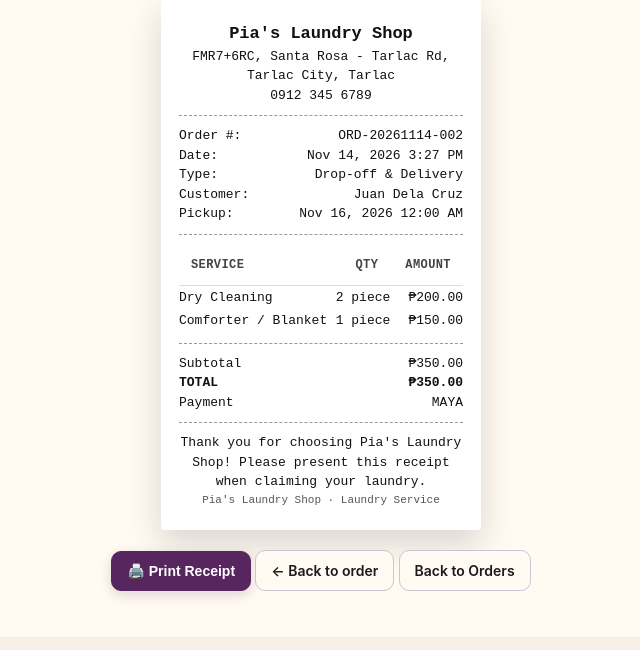
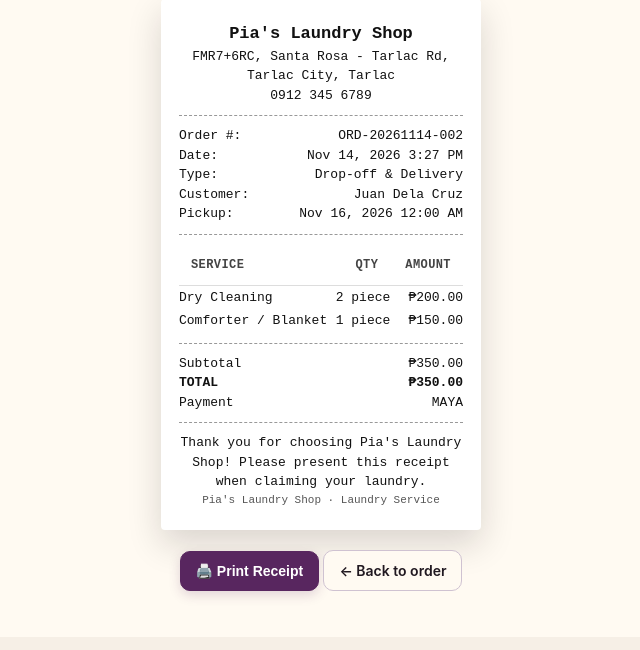
Before and after one commit to genanncarpio-source/pias-laundry-shop, a PHP site: page /receipt.php?id=4 in a window 1280 px wide. Shown: the part 51-701 px from the top of the page, without its empty margins (319-959 px from the left). Run offline with PHP 8.4, Linux system fonts and the light colour scheme; a user stored in the database is signed in; data comes from the database, SQL or seed files in the repository; data that the repository does not hold is empty; some libraries are stand-ins or nearby versions.

Commit message:
Remove unnecessary order summary and receipt actions

```diff
--- a/order_view.php
+++ b/order_view.php
@@ -388,7 +388,6 @@ include __DIR__ . '/includes/header.php';
         <?php if ($order['actual_weight'] !== null): ?><tr><td class="muted">Actual Weight</td><td><?= e($order['actual_weight']) ?> kg</td></tr><?php endif; ?>
         <?php if ($order['assigned_staff_name']): ?><tr><td class="muted">Assigned Staff</td><td><?= e($order['assigned_staff_name']) ?></td></tr><?php endif; ?>
         <?php if ($order['assigned_driver_name']): ?><tr><td class="muted">Delivery Driver</td><td><?= e($order['assigned_driver_name']) ?></td></tr><?php endif; ?>
-        <tr><td class="muted">Created by</td><td><?= e($order['created_by_name'] ?: '—') ?></td></tr>
         <?php if ($order['notes']): ?>
           <tr><td class="muted">Notes</td><td><?= e($order['notes']) ?></td></tr>
         <?php endif; ?>
--- a/receipt.php
+++ b/receipt.php
@@ -121,7 +121,6 @@ $isNew = isset($_GET['new']);
   <?php if (!$isNew): ?>
     <a class="btn btn-outline" href="order_view.php?id=<?= (int)$id ?>">← Back to order</a>
   <?php endif; ?>
-  <a class="btn btn-outline" href="orders.php">Back to Orders</a>
 </div>
 
 <?php if ($isNew): ?>
```
